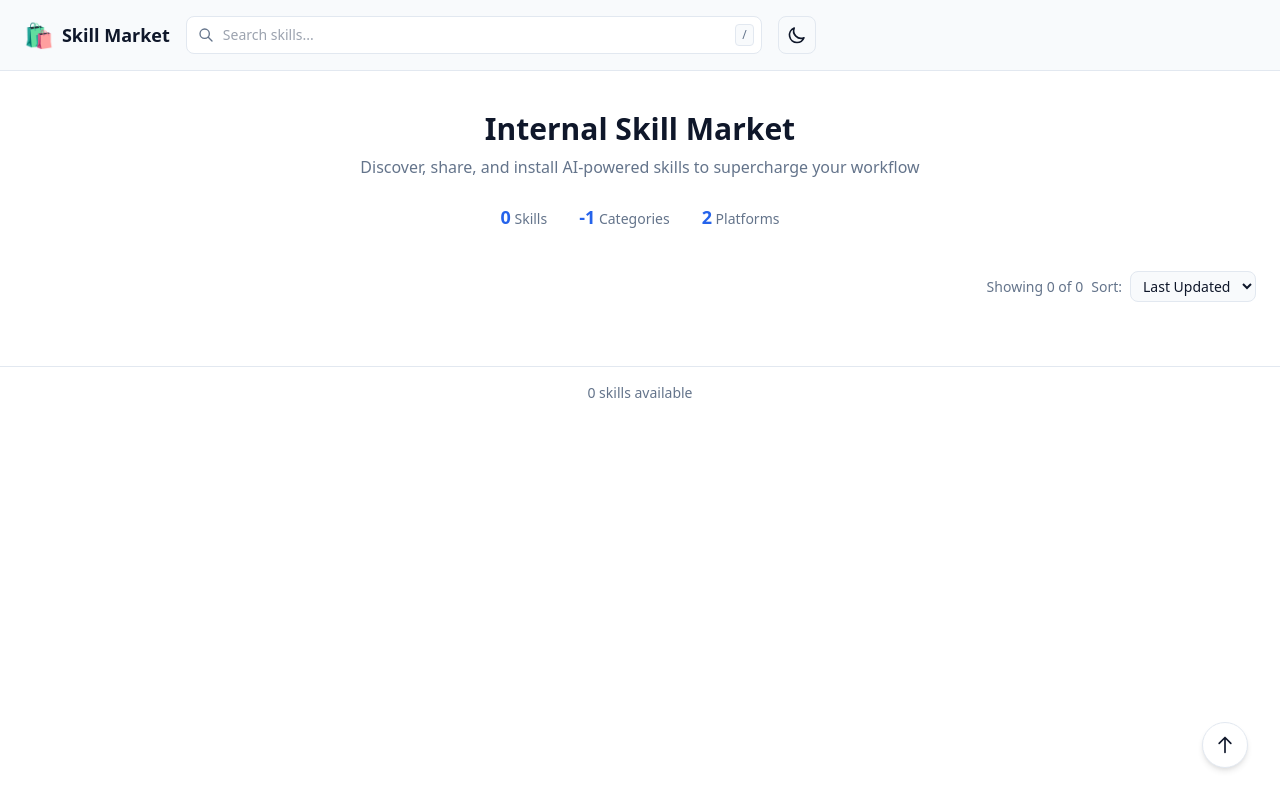
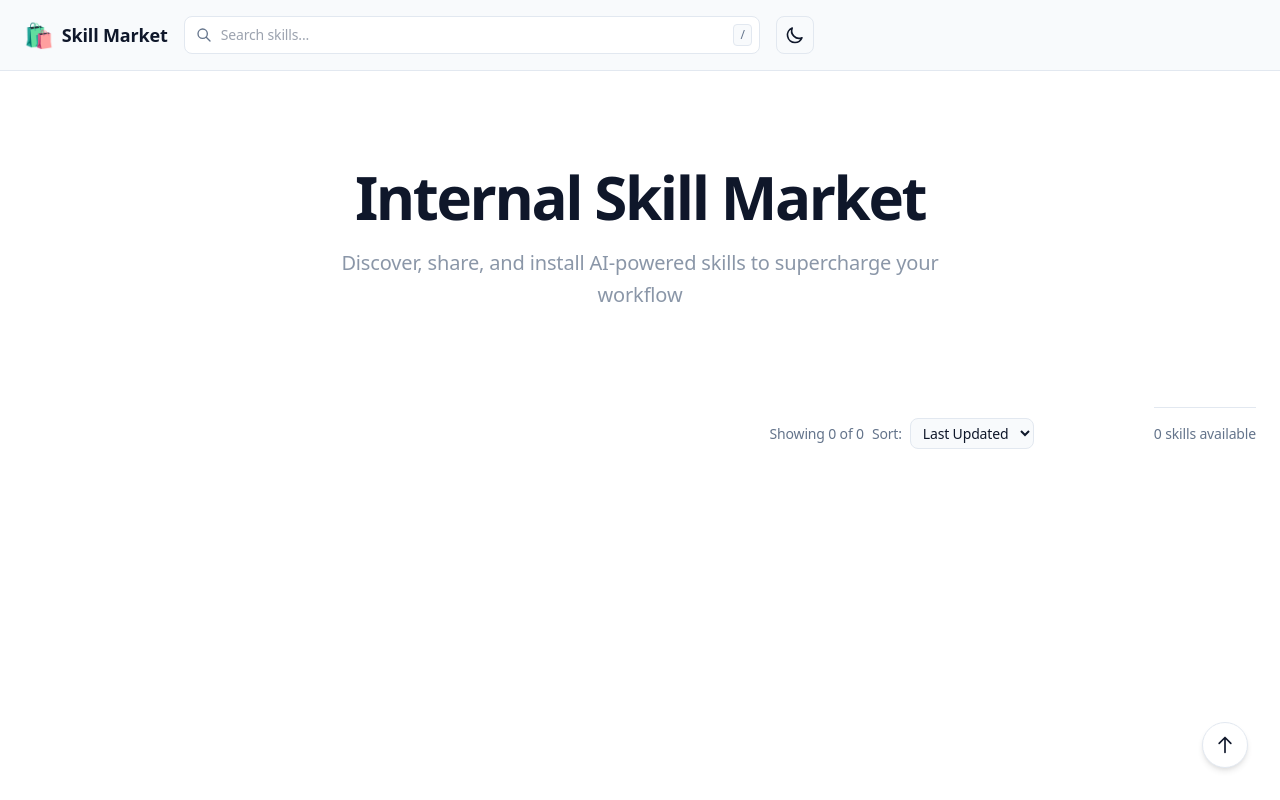
Before and after one commit to phkuod/skill-manager, a Django app: template skills/templates/skills/home.html in a window 1280 px wide. Run offline with Django 5.2, Linux system fonts and the light colour scheme; the template is opened without the code that fills it, so the values that code supplies are empty.

Commit message:
style: optimize hero typography, remove categories, and ensure offline compatibility

```diff
--- a/skills/static/skills/css/app.css
+++ b/skills/static/skills/css/app.css
@@ -297,7 +297,46 @@ body {
   background-color: var(--bg-secondary);
   color: var(--text-primary);
 }
+:root {
+  /* Modern System Font Stack - prioritize Segoe UI Variable for Windows and SF Pro for Mac */
+  --font-main: system-ui, -apple-system, 'Segoe UI', Roboto, Helvetica, Arial, sans-serif;
+  --font-display: 'Segoe UI Variable Display', 'Segoe UI', system-ui, -apple-system, sans-serif;
+  /* ... existing variables ... */
+}
 
+body {
+  font-family: var(--font-main);
+  background-color: var(--bg-primary);
+  color: var(--text-primary);
+  margin: 0;
+  -webkit-font-smoothing: antialiased;
+  letter-spacing: -0.01em; /* Subtle modern touch for system fonts */
+}
+
+.hero-section {
+  padding: 6rem 1.5rem;
+  text-align: center;
+}
+
+.hero-title {
+  font-family: var(--font-display);
+  font-size: 3.75rem; /* Slightly larger to compensate for system font plainness */
+  font-weight: 800;
+  line-height: 1;
+  margin-bottom: 1.25rem;
+  letter-spacing: -0.04em; /* Tighter tracking for that premium "Display" look */
+  color: var(--text-primary);
+}
+
+.hero-subtitle {
+  font-size: 1.25rem;
+  font-weight: 400;
+  line-height: 1.6;
+  color: var(--text-secondary);
+  max-width: 600px;
+  margin: 0 auto;
+  opacity: 0.75;
+}
 .install-modal-kicker {
   margin: 0 0 4px;
   font-size: 0.7rem;
--- a/skills/templates/skills/home.html
+++ b/skills/templates/skills/home.html
@@ -39,24 +39,12 @@
 {% endblock %}
 
 {% block content %}
-<section class="px-6 py-10 text-center">
-  <h1 class="text-3xl font-bold mb-2" style="color:var(--text-primary)">Internal Skill Market</h1>
-  <p class="mb-6" style="color:var(--text-secondary)">Discover, share, and install AI-powered skills to supercharge your workflow</p>
-  <div class="flex justify-center gap-8 text-sm" style="color:var(--text-secondary)">
-    <div><span id="stat-skills" class="font-bold text-lg" style="color:var(--accent)">{{ skills|length }}</span> Skills</div>
-    <div><span id="stat-categories" class="font-bold text-lg" style="color:var(--accent)">{{ categories|length|add:"-1" }}</span> Categories</div>
-    <div><span class="font-bold text-lg" style="color:var(--accent)">2</span> Platforms</div>
-  </div>
+<section class="hero-section">
+  <h1 class="hero-title">Internal Skill Market</h1>
+  <p class="hero-subtitle">Discover, share, and install AI-powered skills to supercharge your workflow</p>
 </section>
 
-<div class="px-6 mb-6 flex flex-wrap items-center gap-3">
-  <div id="category-filters" class="flex flex-wrap gap-2">
-    {% for cat in categories %}
-      <button class="category-pill px-3 py-1 rounded-full text-sm border font-medium transition-colors{% if forloop.first %} active{% endif %}"
-        data-category="{{ cat }}"
-        style="border-color:var(--border);color:var(--text-secondary);background-color:var(--bg-secondary)">{{ cat }}</button>
-    {% endfor %}
-  </div>
+<section class="mb-12 px-6 flex flex-wrap items-center gap-3">
   <div class="ml-auto flex items-center gap-2">
     <span id="result-count" class="text-sm" style="color:var(--text-secondary)">Showing {{ skills|length }} of {{ skills|length }}</span>
     <label for="sort-select" class="text-sm" style="color:var(--text-secondary)">Sort:</label>
--- a/skills/templates/skills/skill_detail.html
+++ b/skills/templates/skills/skill_detail.html
@@ -33,7 +33,6 @@
       <div class="flex-1">
         <div class="flex flex-wrap items-center gap-2 mb-1">
           <h1 class="text-2xl font-bold" style="color:var(--text-primary)">{{ skill.name }}</h1>
-          <span class="text-sm px-2 py-0.5 rounded-full category-badge" data-category="{{ skill.category }}">{{ skill.category }}</span>
         </div>
         <p style="color:var(--text-secondary)">{{ skill.description }}</p>
       </div>
@@ -61,6 +60,7 @@
 
       <a id="download-link"
         href="{% if version %}/api/skills/{{ skill_name }}/versions/{{ version }}/zip{% else %}/api/skills/{{ skill_name }}/zip{% endif %}"
+        download="{{ skill_name }}.zip"
         title="Download ZIP (D)"
         class="flex items-center justify-center gap-2 rounded-xl font-medium border hover:bg-opacity-10 transition-colors"
         style="color:var(--text-primary); border-color:var(--border); padding: 0.5rem 1rem; font-size: 0.875rem;">
```
